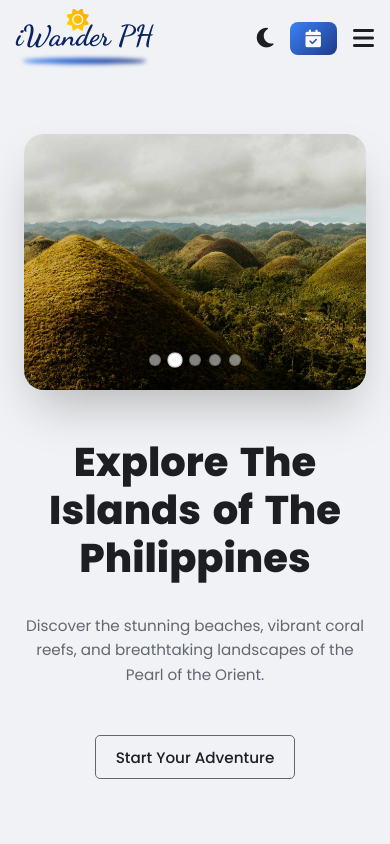
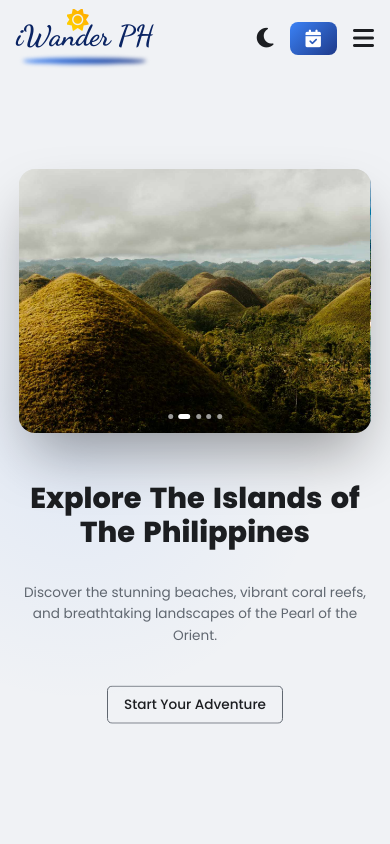
Before and after one commit to yujiin770/iwanderph-touristwebsite, a React (Vite) app in the folder frontend/: page / in a window 390 px wide. Shown: the top 844 px of the page. Built offline with nearby package versions, Linux system fonts and the light colour scheme; no server answers; the database is empty.

Commit message:
add gsap library and fix layout and responsiveness of hero section

```diff
--- a/frontend/package.json
+++ b/frontend/package.json
@@ -13,6 +13,7 @@
     "@supabase/supabase-js": "^2.103.2",
     "axios": "^1.5.0",
     "bcryptjs": "^3.0.3",
+    "gsap": "^3.15.0",
     "react": "^18.2.0",
     "react-dom": "^18.2.0",
     "react-router-dom": "^6.15.0"
--- a/frontend/src/components/Hero.jsx
+++ b/frontend/src/components/Hero.jsx
@@ -1,5 +1,10 @@
-import React, { useState, useEffect } from 'react';
+import React, { useState, useEffect, useRef } from 'react';
+import gsap from 'gsap';
+import { ScrollTrigger } from 'gsap/ScrollTrigger';
 import '../styles/Hero.css';
+
+// Register ScrollTrigger
+gsap.registerPlugin(ScrollTrigger);
 
 // Import local images
 import boracayImage from '../assets/chocolate-hills.jpg';
@@ -8,15 +13,23 @@ import siargaoImage from '../assets/siargao.jpg';
 import mayonVolcanoImage from '../assets/mayon-volcano.jpg';
 import coronImage from '../assets/coron.jpg';
 
-// NEW: A more visible loader component with a spinner icon
-const ImageLoader = () => (
+// Skeleton loader component
+const SkeletonLoader = () => (
   <div className="image-loader">
     <i className="fas fa-spinner fa-spin"></i>
-    <p>Loading Images...</p>
+    <p>Loading amazing views...</p>
   </div>
 );
 
 function Hero({ heroData }) {
+  const heroRef = useRef(null);
+  const titleRef = useRef(null);
+  const descRef = useRef(null);
+  const buttonRef = useRef(null);
+  const imageContainerRef = useRef(null);
+  const imageTrackRef = useRef(null);
+  const indicatorsRef = useRef(null);
+
   const localImages = [
     boracayImage,
     chocolateHillsImage,
@@ -28,6 +41,95 @@ function Hero({ heroData }) {
   const [currentImageIndex, setCurrentImageIndex] = useState(0);
   const [isInitialImageLoaded, setIsInitialImageLoaded] = useState(false);
 
+  // GSAP Animations on mount
+  useEffect(() => {
+    // Wait for elements to be ready
+    const ctx = gsap.context(() => {
+      // Title animation
+      gsap.fromTo(titleRef.current,
+        { y: 80, opacity: 0 },
+        { y: 0, opacity: 1, duration: 0.8, ease: "power3.out" }
+      );
+
+      // Description animation
+      gsap.fromTo(descRef.current,
+        { y: 40, opacity: 0 },
+        { y: 0, opacity: 1, duration: 0.6, ease: "power2.out", delay: 0.2 }
+      );
+
+      // Button animation
+      gsap.fromTo(buttonRef.current,
+        { scale: 0.9, opacity: 0 },
+        { scale: 1, opacity: 1, duration: 0.5, ease: "back.out(0.8)", delay: 0.4 }
+      );
+
+      // Image container animation
+      gsap.fromTo(imageContainerRef.current,
+        { x: 100, opacity: 0, scale: 0.95 },
+        { x: 0, opacity: 1, scale: 1, duration: 0.9, ease: "power3.out", delay: 0.3 }
+      );
+
+      // Indicators animation
+      if (indicatorsRef.current) {
+        gsap.fromTo(indicatorsRef.current,
+          { y: 20, opacity: 0 },
+          { y: 0, opacity: 1, duration: 0.4, ease: "power2.out", delay: 0.6 }
+        );
+      }
+
+      // PARALLAX EFFECT - Fixed version
+      ScrollTrigger.create({
+        trigger: heroRef.current,
+        start: "top top",
+        end: "bottom top",
+        scrub: 1, // This makes the animation smooth and tied to scroll
+        onUpdate: (self) => {
+          // Move image container up as we scroll
+          if (imageContainerRef.current) {
+            const moveY = self.progress * 150;
+            gsap.set(imageContainerRef.current, {
+              y: moveY,
+              ease: "none"
+            });
+          }
+        }
+      });
+
+      // Floating animation for button
+      gsap.to(buttonRef.current, {
+        y: -5,
+        duration: 1.5,
+        repeat: -1,
+        yoyo: true,
+        ease: "power1.inOut",
+        delay: 1
+      });
+
+      // Subtle pulse on image container
+      gsap.to(imageContainerRef.current, {
+        boxShadow: "0 30px 60px -12px rgba(0,0,0,0.4)",
+        duration: 2,
+        repeat: -1,
+        yoyo: true,
+        ease: "power1.inOut"
+      });
+
+    }, heroRef);
+
+    return () => ctx.revert(); // Cleanup
+  }, []);
+
+  // Image slider animation on change
+  useEffect(() => {
+    if (isInitialImageLoaded && imageTrackRef.current) {
+      gsap.fromTo('.slider-image',
+        { scale: 1.05, opacity: 0.8 },
+        { scale: 1, opacity: 1, duration: 0.6, ease: "power2.out" }
+      );
+    }
+  }, [currentImageIndex, isInitialImageLoaded]);
+
+  // Auto slide images
   useEffect(() => {
     const interval = setInterval(() => {
       setCurrentImageIndex(prevIndex => (prevIndex + 1) % localImages.length);
@@ -37,24 +139,26 @@ function Hero({ heroData }) {
   }, [localImages.length]);
 
   return (
-    <section className="hero">
-      <div className="container" style={{ display: 'flex', gap: '3rem', alignItems: 'center' }}>
+    <section id="home" className="hero" ref={heroRef}>
+      <div className="container">
         <div className="hero-content">
-          <h1>
+          <h1 ref={titleRef}>
             {heroData?.title || "Explore The\nIslands of The\nPhilippines"}
           </h1>
-          <p>
+          <p ref={descRef}>
             {heroData?.description || "Discover the stunning beaches, vibrant coral reefs, and breathtaking landscapes of the Pearl of the Orient."}
           </p>
-          <button className="explore-btn">Start Your Adventure</button>
+          <button className="explore-btn" ref={buttonRef}>
+            Start Your Adventure
+          </button>
         </div>
 
-        <div className="hero-image-container">
-          {/* Show the new spinner loader if the first image hasn't loaded */}
-          {!isInitialImageLoaded && <ImageLoader />}
+        <div className="hero-image-container" ref={imageContainerRef}>
+          {!isInitialImageLoaded && <SkeletonLoader />}
 
           <div
             className="slider-track"
+            ref={imageTrackRef}
             style={{
               transform: `translateX(-${currentImageIndex * 100}%)`,
               visibility: isInitialImageLoaded ? 'visible' : 'hidden'
@@ -73,12 +177,13 @@ function Hero({ heroData }) {
           </div>
 
           {isInitialImageLoaded && (
-            <div className="image-indicators">
+            <div className="image-indicators" ref={indicatorsRef}>
               {localImages.map((_, idx) => (
                 <button
                   key={idx}
                   className={`indicator ${idx === currentImageIndex ? 'active' : ''}`}
                   onClick={() => setCurrentImageIndex(idx)}
+                  aria-label={`Go to image ${idx + 1}`}
                 />
               ))}
             </div>
--- a/frontend/src/styles/Hero.css
+++ b/frontend/src/styles/Hero.css
@@ -6,19 +6,37 @@
     justify-content: space-between;
     padding: 2rem 0;
     position: relative;
+    overflow: hidden;
+}
+
+/* Animated background gradient */
+.hero::before {
+    content: '';
+    position: absolute;
+    top: 0;
+    left: 0;
+    right: 0;
+    bottom: 0;
+    background: radial-gradient(circle at 20% 50%, rgba(59,130,246,0.08) 0%, transparent 50%);
+    pointer-events: none;
+    z-index: 0;
 }
 
 .hero .container {
     width: 100%;
+    max-width: 1200px;
+    margin: 0 auto;
     display: flex;
-    gap: 3rem;
+    gap: 4rem;
     align-items: center;
+    position: relative;
+    z-index: 1;
+    padding: 0 2rem;
 }
 
 .hero-content {
     flex: 1;
-    max-width: 500px;
-
+    max-width: 550px;
 }
 
 .hero-content h1 {
@@ -27,6 +45,7 @@
     line-height: 1.2;
     margin: 0 0 1.5rem 0;
     word-spacing: 0.1em;
+    white-space: pre-line;
 }
 
 .hero-content p {
@@ -41,6 +60,7 @@ body.dark-mode .hero-content p {
     color: var(--dm-subtext);
 }
 
+/* Original Button Style */
 .explore-btn {
     background-color: transparent;
     padding: 0.8rem 1.5rem;
@@ -48,9 +68,11 @@ body.dark-mode .hero-content p {
     border-radius: 5px;
     cursor: pointer;
     font-weight: 500;
-    transition: background-color 0.3s, color 0.3s;
+    transition: background-color 0.3s, color 0.3s, transform 0.3s;
     color: var(--lm-text);
     border-color: var(--lm-subtext);
+    position: relative;
+    overflow: hidden;
 }
 
 body.dark-mode .explore-btn {
@@ -61,11 +83,23 @@ body.dark-mode .explore-btn {
 .explore-btn:hover {
     background-color: var(--lm-text);
     color: white;
+    transform: translateY(-3px);
 }
 
 body.dark-mode .explore-btn:hover {
     background-color: var(--dm-text);
     color: var(--dm-bg);
+}
+
+/* Arrow animation on button */
+.explore-btn .arrow {
+    display: inline-block;
+    transition: transform 0.3s ease;
+    margin-left: 5px;
+}
+
+.explore-btn:hover .arrow {
+    transform: translateX(8px);
 }
 
 /* --- IMAGE SLIDER & LOADER --- */
@@ -76,17 +110,25 @@ body.dark-mode .explore-btn:hover {
     box-shadow: 0 25px 50px -12px rgba(0, 0, 0, 0.25);
     overflow: hidden;
     aspect-ratio: 4 / 3;
-    background-color: #e5e7eb; /* Fallback background */
+    background-color: #e5e7eb;
+    transition: box-shadow 0.3s ease;
+    width: 100%;
+    max-width: 550px;
 }
 
 body.dark-mode .hero-image-container {
     background-color: #374151;
 }
 
+.hero-image-container:hover {
+    box-shadow: 0 35px 60px -12px rgba(0, 0, 0, 0.35);
+}
+
 .slider-track {
     display: flex;
     transition: transform 0.5s ease-in-out;
     height: 100%;
+    width: 100%;
 }
 
 .slider-image {
@@ -94,9 +136,14 @@ body.dark-mode .hero-image-container {
     height: 100%;
     object-fit: cover;
     flex-shrink: 0;
+    transition: transform 0.8s cubic-bezier(0.4, 0, 0.2, 1);
 }
 
-/* --- NEW SPINNER LOADER STYLES --- */
+.hero-image-container:hover .slider-image {
+    transform: scale(1.02);
+}
+
+/* --- LOADER STYLES --- */
 .image-loader {
     width: 100%;
     height: 100%;
@@ -104,22 +151,24 @@ body.dark-mode .hero-image-container {
     top: 0;
     left: 0;
     z-index: 5;
-    /* Center the spinner */
     display: flex;
     flex-direction: column;
     justify-content: center;
     align-items: center;
     gap: 1rem;
     color: var(--lm-subtext);
+    background-color: rgba(0, 0, 0, 0.05);
 }
 
 body.dark-mode .image-loader {
     color: var(--dm-subtext);
+    background-color: rgba(255, 255, 255, 0.05);
 }
 
 .image-loader i {
-    font-size: 3rem; /* Make the spinner icon large */
+    font-size: 3rem;
     color: var(--lm-highlight);
+    animation: spin 1s linear infinite;
 }
 
 body.dark-mode .image-loader i {
@@ -130,11 +179,19 @@ body.dark-mode .image-loader i {
     font-weight: 500;
 }
 
+@keyframes spin {
+    from {
+        transform: rotate(0deg);
+    }
+    to {
+        transform: rotate(360deg);
+    }
+}
 
-/* --- INDICATORS --- */
+/* --- INDICATORS - INSIDE CAROUSEL --- */
 .image-indicators {
     position: absolute;
-    bottom: 1.5rem;
+    bottom: 1rem;
     left: 50%;
     transform: translateX(-50%);
     display: flex;
@@ -143,63 +200,260 @@ body.dark-mode .image-loader i {
 }
 
 .indicator {
-    width: 12px;
-    height: 12px;
+    width: 8px;
+    height: 8px;
     border-radius: 50%;
-    background-color: rgba(255, 255, 255, 0.5);
-    border: 1px solid rgba(0, 0, 0, 0.2);
+    background-color: rgba(255, 255, 255, 0.6);
+    border: none;
     cursor: pointer;
-    transition: all 0.3s;
+    transition: all 0.4s cubic-bezier(0.68, -0.55, 0.265, 1.55);
+    padding: 0;
+}
+
+.indicator:hover {
+    transform: scale(1.2);
+    background-color: rgba(255, 255, 255, 0.9);
 }
 
 .indicator.active {
     background: white;
-    transform: scale(1.3);
+    width: 20px;
+    border-radius: 4px;
 }
 
-/* --- RESPONSIVE --- */
-@media (max-width: 992px) {
+body.dark-mode .indicator.active {
+    background: #60a5fa;
+}
+
+/* ============ RESPONSIVE DESIGN ============ */
+
+/* Desktop Large (1200px+) */
+@media (min-width: 1200px) {
+    .hero .container {
+        gap: 5rem;
+    }
+
+    .hero-content h1 {
+        font-size: 4.5rem;
+    }
+
+    .hero-image-container {
+        max-width: 600px;
+    }
+}
+
+/* Desktop Normal (992px - 1199px) */
+@media (min-width: 992px) and (max-width: 1199px) {
+    .hero .container {
+        gap: 3rem;
+        padding: 0 1.5rem;
+    }
+
+    .hero-content h1 {
+        font-size: 3.8rem;
+    }
+
+    .hero-content p {
+        font-size: 0.95rem;
+    }
+
+    .hero-image-container {
+        max-width: 500px;
+    }
+}
+
+/* iPad / Tablet (768px - 991px) */
+@media (min-width: 768px) and (max-width: 991px) {
+    .hero {
+        min-height: auto;
+        padding: 3rem 0;
+    }
+
     .hero .container {
         flex-direction: column;
         text-align: center;
+        gap: 2.5rem;
+        padding: 0 1.5rem;
     }
 
     .hero-content {
         order: 2;
         max-width: 100%;
+        display: flex;
+        flex-direction: column;
+        align-items: center;
+    }
+
+    .hero-content h1 {
+        font-size: 3rem;
+        margin-bottom: 1rem;
+    }
+
+    .hero-content p {
+        max-width: 80%;
+        margin: 1rem auto;
+        font-size: 0.95rem;
     }
 
     .hero-image-container {
         order: 1;
         width: 100%;
-        max-width: 600px;
+        max-width: 500px;
+        margin: 0 auto;
+    }
+
+    .image-indicators {
+        bottom: 0.8rem;
+        padding: 0.4rem 0.8rem;
+    }
+}
+
+/* Mobile (max-width: 767px) */
+@media (max-width: 767px) {
+    .hero {
+        min-height: 90vh;
+        height: auto;
+        padding: 2rem 0 3rem 0;
+    }
+
+    .hero .container {
+        flex-direction: column;
+        gap: 2rem;
+        padding: 0 1.2rem;
+    }
+
+    .hero-content {
+        order: 2;
+        text-align: center;
+        max-width: 100%;
     }
 
     .hero-content h1 {
-        font-size: 3rem;
+        font-size: 2.2rem;
+        margin-bottom: 1rem;
     }
 
-}
-
-@media (max-width: 768px) {
-    .hero {
-        min-height: auto;
-        padding: 1rem 0;
-        min-height: 90vh;
-    }
-
-    .hero-content h1 {
-        font-size: 2.5rem;
-    }
     .hero-content p {
-        font-size: 0.95rem;
-        margin-top: 2rem;
-
+        font-size: 0.9rem;
+        margin: 1rem auto 1.5rem;
+        max-width: 100%;
     }
 
     .explore-btn {
         padding: 0.6rem 1.2rem;
-        font-size: 0.95rem;
+        font-size: 0.9rem;
+    }
+
+    .hero-image-container {
+        order: 1;
+        width: 100%;
+        max-width: 100%;
+        aspect-ratio: 4 / 3;
+    }
+
+    .image-indicators {
+        bottom: 0.8rem;
+        padding: 0.3rem 0.8rem;
+        gap: 0.4rem;
+    }
+
+    .indicator {
+        width: 6px;
+        height: 6px;
+    }
+
+    .indicator.active {
+        width: 16px;
+    }
+}
+
+/* Small Mobile (max-width: 480px) */
+@media (max-width: 480px) {
+    .hero {
+        padding: 1.5rem 0 2.5rem 0;
+    }
+
+    .hero-content h1 {
+        font-size: 1.8rem;
         margin-top: 1rem;
     }
+
+    .hero-content p {
+        font-size: 0.85rem;
+        margin-top: 2rem;
+    }
+
+    .explore-btn {
+        padding: 0.5rem 1rem;
+        font-size: 0.85rem;
+        margin-top: 1.2rem;
+    }
+
+    .hero-image-container {
+        border-radius: 16px;
+    }
+
+    .image-indicators {
+        bottom: 0.6rem;
+        padding: 0.25rem 0.6rem;
+        gap: 0.35rem;
+    }
+
+    .indicator {
+        width: 5px;
+        height: 5px;
+    }
+
+    .indicator.active {
+        width: 12px;
+    }
 }
+
+/* Extra Small Mobile (max-width: 380px) */
+@media (max-width: 380px) {
+    .hero-content h1 {
+        font-size: 1.5rem;
+    }
+
+    .hero-content p {
+        font-size: 0.8rem;
+    }
+
+    .explore-btn {
+        padding: 0.4rem 0.8rem;
+        font-size: 0.8rem;
+    }
+}
+
+/* Reduced motion for users who prefer it */
+@media (prefers-reduced-motion: reduce) {
+    .hero-content h1,
+    .hero-content p,
+    .explore-btn,
+    .hero-image-container,
+    .indicator,
+    .slider-image {
+        animation: none !important;
+        transition: none !important;
+    }
+
+    .image-loader i {
+        animation: none;
+    }
+}
+
+/* Touch device optimizations */
+@media (hover: none) and (pointer: coarse) {
+    .explore-btn:hover {
+        transform: none;
+        background-color: transparent;
+    }
+
+    body.dark-mode .explore-btn:hover {
+        background-color: transparent;
+    }
+
+    .hero-image-container:hover .slider-image {
+        transform: none;
+    }
+}
```
Also changed, not shown: 1 other file (tests, documents, lock files or other folders).
